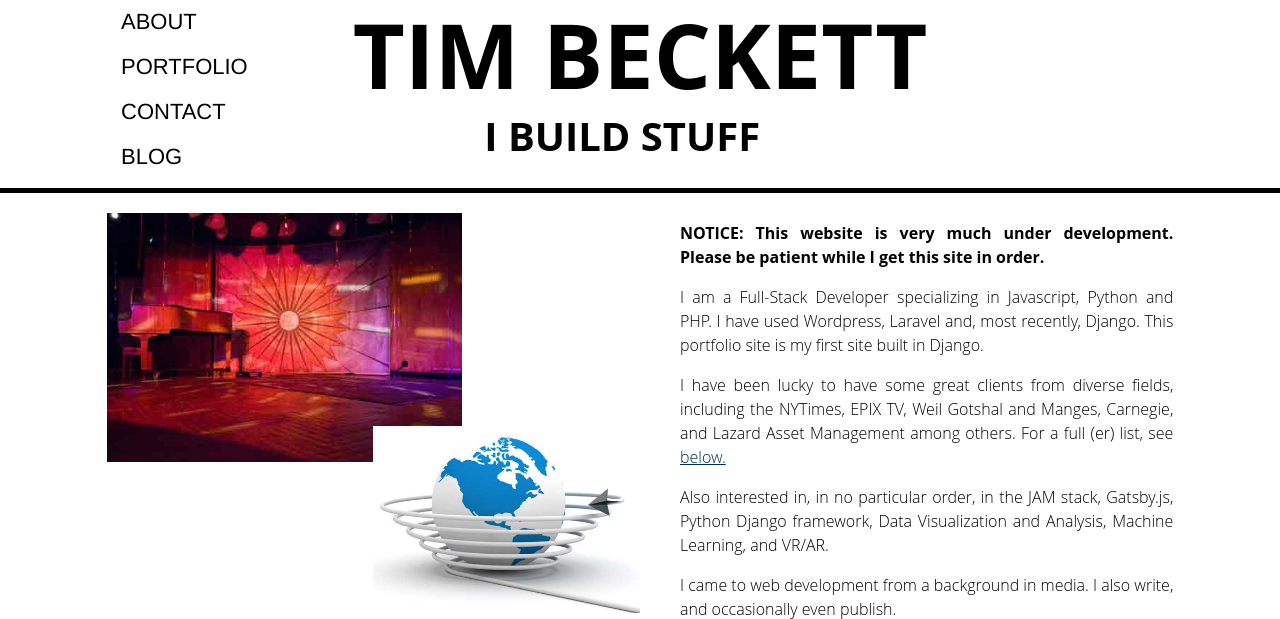
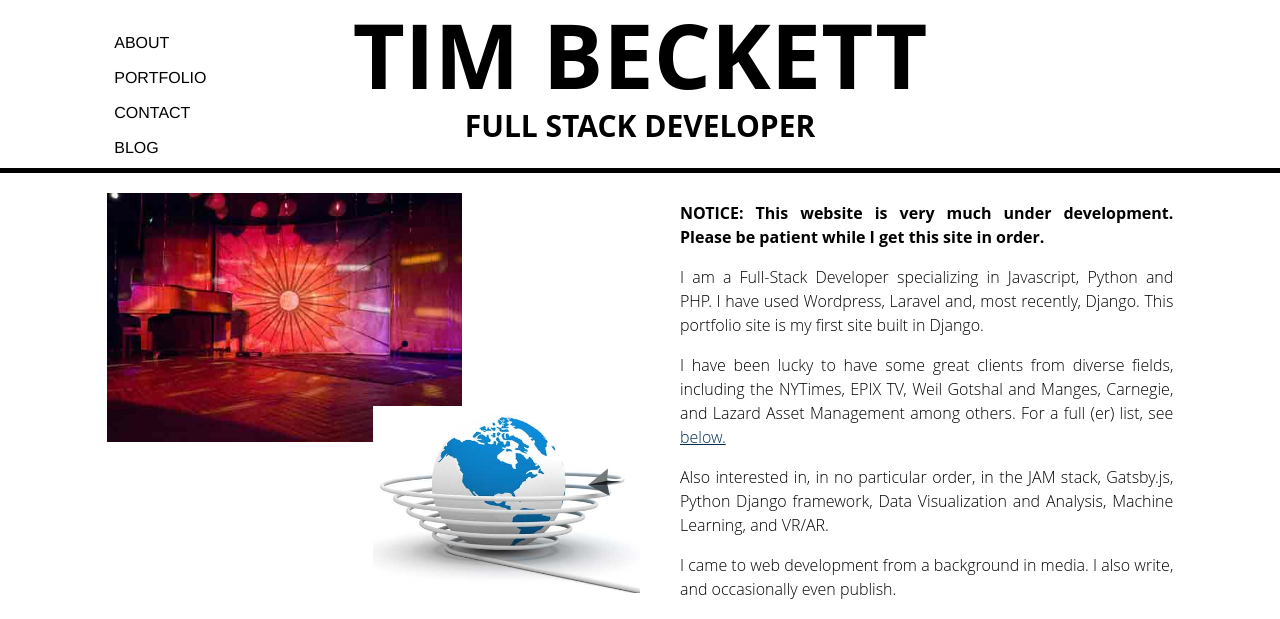
Before and after one commit to timbec/Django-blog-portfolio, a Django app: page / in a window 1280 px wide. Shown: the top 619 px of the page. Run offline with Django 3.2, Linux system fonts and the light colour scheme; some web fonts are replaced.

Commit message:
Initial work on fixing header.

```diff
--- a/djangoblogportfolio/static/css/app.css
+++ b/djangoblogportfolio/static/css/app.css
@@ -14,6 +14,7 @@ $breakpoint arguement choices:
 - phone
 - tab-port
 - tab-land
+- desktop
 - big-desktop
 
 ORDER: Base + typography > general layout + grid > page layout > components
@@ -2074,7 +2075,7 @@ header#masthead {
   border-bottom: 5px solid #000;
   transform-style: preserve-3d;
   perspective: 10rem; }
-  @media only screen and (max-width: 58.25em) {
+  @media only screen and (max-width: 62.5em) {
     header#masthead {
       display: block; } }
 
@@ -2089,14 +2090,14 @@ header h1.page-title {
   text-align: center;
   grid-row: 1/4;
   grid-column: 1/13;
-  padding: 0;
+  padding: 0 1rem;
   margin-top: 9px; }
+  @media only screen and (max-width: 37.5em) {
+    header h1.page-title {
+      padding: 0 5rem; } }
   @media only screen and (max-width: 58.25em) {
     header h1.page-title {
-      padding: 0 5rem; } }
-  @media only screen and (max-width: 37.5em) {
-    header h1.page-title {
-      padding: 0 2rem; } }
+      padding: 0 3rem; } }
 
 header h1.page-title:before {
   animation: fade-slide-down 2s 0.5s cubic-bezier(0, 0.5, 0, 1) forwards; }
@@ -2179,12 +2180,12 @@ header h1.mobile-menu-title a {
 
 .item.article-header {
   grid-row: 2/2;
-  grid-column: 3/10; }
+  grid-column: 4/10; }
 
 h2.title-block {
   text-transform: uppercase;
   font-family: "Open Sans", "Helvetica Neue", "Arial", sans-serif;
-  font-size: 4rem; }
+  font-size: 3rem; }
 
 @-webkit-keyframes moveInLeft {
   0% {
@@ -2247,8 +2248,8 @@ h2.title-block {
     display: none; }
   .navigation__button {
     background-color: #000;
-    height: 6rem;
-    width: 6rem;
+    height: 5rem;
+    width: 5rem;
     position: fixed;
     top: 0;
     left: 0;
@@ -2355,7 +2356,7 @@ h2.title-block {
     top: 0;
     transform: rotate(-135deg); }
 
-@media only screen and (min-width: 900px) {
+@media only screen and (min-width: 1000px) {
   .navigation {
     display: none; }
   .menu-container {
@@ -2391,18 +2392,19 @@ h2.title-block {
     flex-direction: column;
     -webkit-box-pack: justify;
     -ms-flex-pack: justify;
-    justify-content: space-between; }
+    justify-content: space-between;
+    margin-top: 2rem; }
   .menu-container .menu.sidenav ul li {
     list-style: none;
-    padding: 0 2rem;
-    margin: 1rem 0; }
+    padding-top: 1rem;
+    margin: 0; }
   .menu-container .menu.sidenav ul a {
     color: #000;
     text-decoration: none;
-    font-size: 2.2rem;
+    font-size: 1.6rem;
     font-family: "Helvetica Neue", Helvetica, sans-serif;
     text-transform: uppercase;
-    padding: 8px 0; }
+    padding: .6rem 0; }
   .menu-container .menu.sidenav ul a:hover {
     border-bottom: 5px solid #C6372C; } }
 
@@ -2479,7 +2481,7 @@ footer p.footer-copyright {
 
 @media only screen and (max-width: 58.25em) {
   #front-page-container {
-    padding: 2rem; } }
+    padding: 0 5rem; } }
 
 #front-page-container #slider {
   grid-row: 1/3;
--- a/pages/templates/base.html
+++ b/pages/templates/base.html
@@ -54,7 +54,7 @@
             </div> -->
             <div class="item article-header
             animate-pop-in">
-                <h2 class="title-block">I Build Stuff</h2>
+                <h2 class="title-block">Full Stack Developer</h2>
             </div>
             <!-- Nav Bar -->
             {% include 'partials/_nav.html' %}
--- a/static/sass/abstracts/_mixins.scss
+++ b/static/sass/abstracts/_mixins.scss
@@ -26,6 +26,7 @@ $breakpoint arguement choices:
 - phone
 - tab-port
 - tab-land
+- desktop
 - big-desktop
 
 ORDER: Base + typography > general layout + grid > page layout > components
@@ -40,6 +41,10 @@ ORDER: Base + typography > general layout + grid > page layout > components
         @media only screen and (max-width: 58.25em) { @content };     //900px
     }
     @if $breakpoint == tab-land {
+        @media only screen and (max-width: 62.5em) { @content };    //1000px
+    }
+
+    @if $breakpoint == desktop {
         @media only screen and (max-width: 75em) { @content };    //1200px
     }
     @if $breakpoint == big-desktop {
--- a/static/sass/layout/_from-codepen-example.scss
+++ b/static/sass/layout/_from-codepen-example.scss
@@ -65,7 +65,7 @@
     grid-column: 1/12;
   }
 }
-@media (min-width: 960px) {
+@media (min-width: 1000px) {
   .small-ad {
     grid-row: 1/2;
     grid-column: 1/4;
--- a/static/sass/layout/_header.scss
+++ b/static/sass/layout/_header.scss
@@ -14,7 +14,7 @@ header#masthead {
     transform-style: preserve-3d;
     perspective: 10rem;
 
-    @include respond(tab-port) {
+    @include respond(tab-land) {
       display: block;
     }
 }
@@ -30,16 +30,17 @@ header h1.page-title {
   text-align: center;
   grid-row: 1/4;
   grid-column: 1/13;
-  padding: 0;
+  padding: 0 1rem;
   margin-top: 9px;
 
-  @include respond(tab-port) {
+  @include respond(phone) {
     padding: 0 5rem;
   }
 
-  @include respond(phone) {
-    padding: 0 2rem;
+  @include respond(tab-port) {
+    padding: 0 3rem;
   }
+
 }
 
 header h1.page-title:before {
@@ -139,13 +140,17 @@ header h1.mobile-menu-title a {
 
 .item.article-header {
     grid-row: 2/2;
-    grid-column: 3/10;
+    grid-column: 4/10;
   }
 
     h2.title-block {
       text-transform: uppercase;
       font-family: $sans;
-      font-size:4rem;
+      font-size: 3rem;
+
+      // @include respond(phone) {
+      //     font-size: 4rem;
+      // }
     }
 
 @-webkit-keyframes moveInLeft {
--- a/static/sass/layout/_navigation.scss
+++ b/static/sass/layout/_navigation.scss
@@ -10,8 +10,8 @@
 
     &__button {
         background-color: $color-black;
-        height: 6rem;
-        width: 6rem;
+        height: 5rem;
+        width: 5rem;
         position: fixed;
         top: 0;
         left: 0;
@@ -169,7 +169,7 @@
     }
 }
 
-@media only screen and (min-width: 900px)  {
+@media only screen and (min-width: 1000px)  {
 
     .navigation {
         display: none;
@@ -216,22 +216,23 @@
         -webkit-box-pack: justify;
             -ms-flex-pack: justify;
                 justify-content: space-between;
+        margin-top: 2rem;
     }
 
     .menu-container .menu.sidenav ul li {
         // min-height: 50px;
         list-style: none;
-        padding: 0 2rem;
-        margin: 1rem 0;
+        padding-top: 1rem;
+        margin: 0;
     }
 
     .menu-container .menu.sidenav ul a {
         color: $color-black;
         text-decoration: none;
-        font-size: 2.2rem;
+        font-size: 1.6rem;
         font-family: "Helvetica Neue", Helvetica, sans-serif;
         text-transform: uppercase;
-        padding: 8px 0;
+        padding: .6rem 0;
     }
 
     .menu-container .menu.sidenav ul a:hover {
--- a/static/sass/pages/_home.scss
+++ b/static/sass/pages/_home.scss
@@ -31,7 +31,7 @@
     }
 
     @include respond(tab-port) {
-        padding: 2rem;
+        padding: 0 5rem;
     }
 
     #slider {
```
